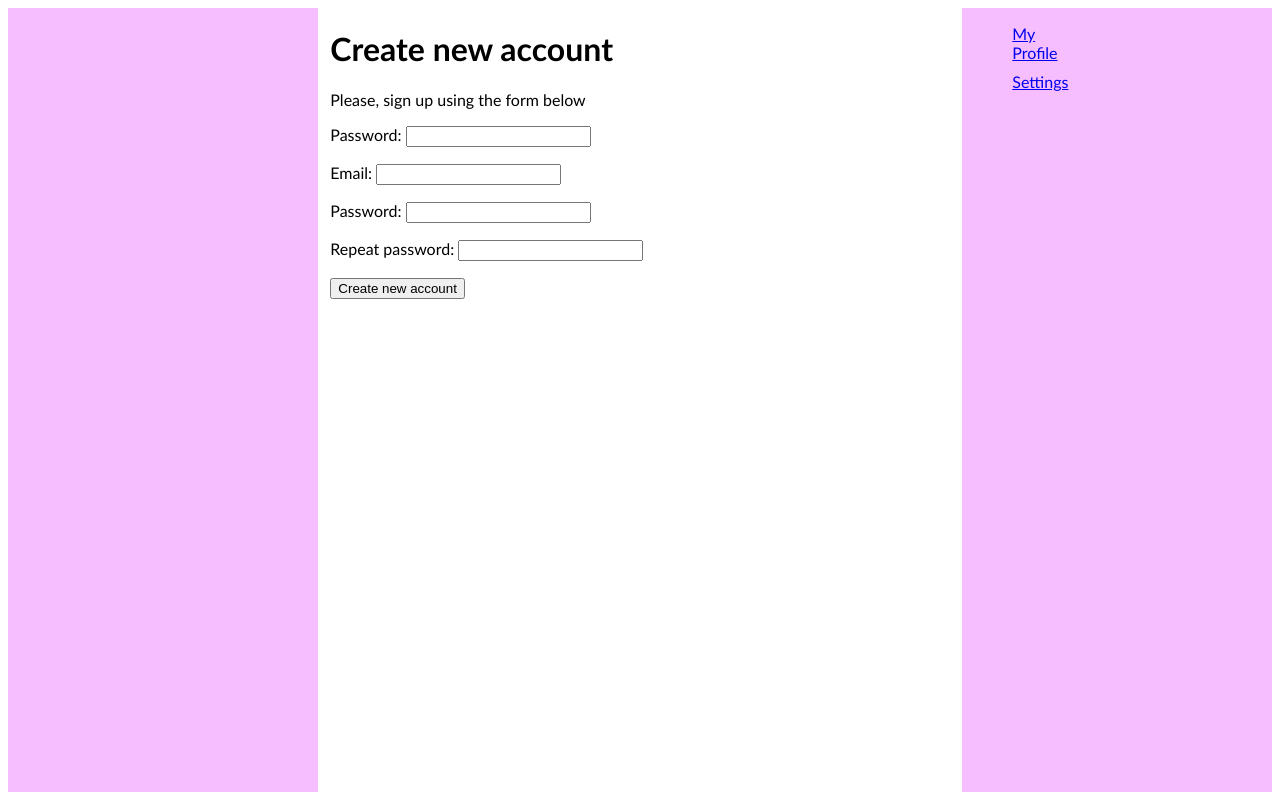
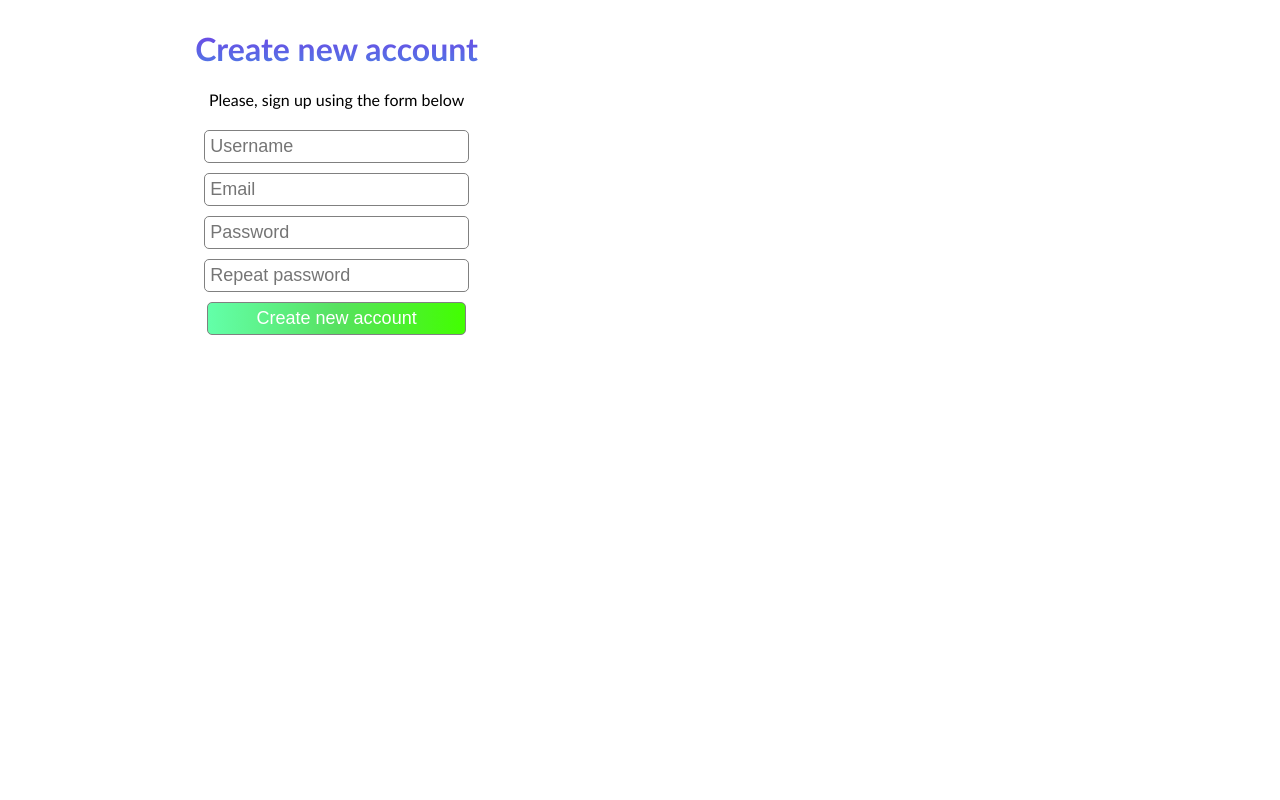
Before and after one commit to butuz0/DatingApp, a Django app: page /account/register/ in a window 1280 px wide. Run offline with Django 4.2, Linux system fonts and the light colour scheme; some libraries are stand-ins or nearby versions.

Commit message:
user registration page styling

```diff
--- /dev/null
+++ b/account/static/account/css/registration.css
@@ -0,0 +1,64 @@
+#left_block, #right_block {
+    display: none;
+}
+
+#login_page {
+    text-align: center;
+}
+
+h1 {
+    text-align: center;
+    background: -webkit-linear-gradient(#723fe5, #4d7de5);
+    -webkit-background-clip: text;
+    -webkit-text-fill-color: transparent;
+}
+
+p {
+    text-align: center;
+}
+
+form {
+    display: flex;
+    flex-direction: column;
+    align-items: center;
+}
+
+input {
+    display: block;
+    width: 40%;
+    margin: 5px;
+    padding: 5px;
+    border-radius: 5px;
+    border: 1px solid gray;
+    font-size: 18px;
+}
+
+.form_submit {
+    width: 41%;
+    background-size: 100% auto;
+    color: white;
+    background-image: linear-gradient(to right, #63ffa9, #57e160, #42ff00);
+}
+
+.separator {
+    display: flex;
+    align-items: center;
+    text-align: center;
+    margin: 1% 0;
+    width: 50%;
+}
+
+.separator::before,
+.separator::after {
+    content: "";
+    flex: 1;
+    border-bottom: 1px solid #000;
+}
+
+.separator:not(:empty)::before {
+    margin-right: .25em;
+}
+
+.separator:not(:empty)::after {
+    margin-left: .25em;
+}
--- a/account/templates/account/user_register.html
+++ b/account/templates/account/user_register.html
@@ -1,15 +1,37 @@
 {% extends 'base.html' %}
+{% load static %}
+{% load account_extras %}
 
 {% block title %}
-	Create your account
+    Create your account
+{% endblock %}
+
+{% block styles_link %}
+    {% static 'account/css/registration.css' %}
 {% endblock %}
 
 {% block content %}
-	<h1>Create new account</h1>
+    <h1>Create new account</h1>
     <p>Please, sign up using the form below</p>
+
     <form action="" method="post">
         {% csrf_token %}
-        {{ form.as_p }}
-        <input type="submit" value="Create new account">
+        {{ form.username|add_attr:'placeholder:Username' }}
+        {{ form.email|add_attr:'placeholder:Email' }}
+        {{ form.password|add_attr:'placeholder:Password' }}
+        {{ form.password2|add_attr:'placeholder:Repeat password' }}
+        <input class="form_submit" type="submit" value="Create new account">
     </form>
 {% endblock %}
+
+<script>
+    {% block domready %}
+        {% if form.errors %}
+            {% for field, errors in form.errors.items %}
+                {% for error in errors %}
+                    alert("{{ error }}");
+                {% endfor %}
+            {% endfor %}
+        {% endif %}
+    {% endblock %}
+</script>
```
